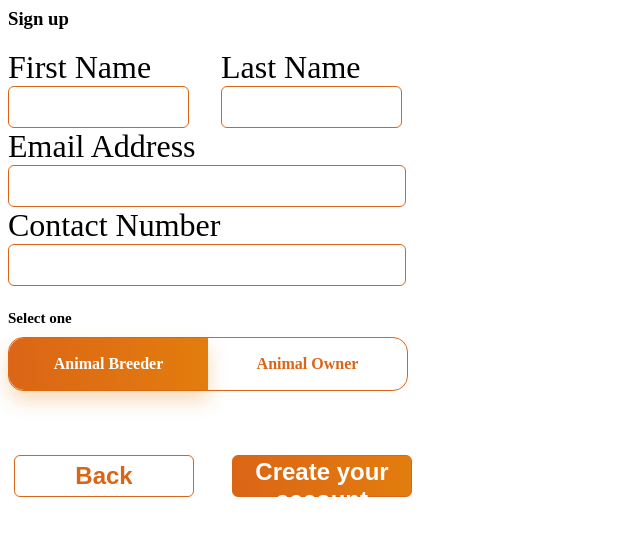
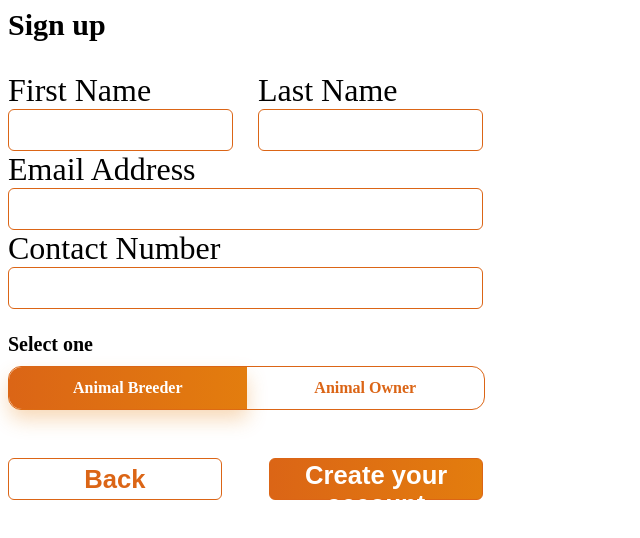
Before and after one commit to objectorientguy/horseBreederUI, a plain HTML site: page signUp.html in a window 1280 px wide. Shown: the whole page, without its empty margins (0-640 px from the left). Drawn offline with Linux system fonts and the light colour scheme.

Commit message:
Fixed alignment issues

```diff
--- a/CSS/loginResponsive.css
+++ b/CSS/loginResponsive.css
@@ -94,12 +94,11 @@
     #signInform {
         font-size: 5px;
         margin-bottom: 9%;
+        width: 400px;
     }
 
-    button,
-    input {
-        height: 32px !important;
-        width: 100%;
+    #signInform button {
+        font-size: 2.8em;
     }
 
     #forgotPass {
@@ -122,7 +121,7 @@
     }
 
     .line {
-        width: 80px;
+        width: 36%;
     }
 
     /* Sign up form */
@@ -130,25 +129,12 @@
     #signUpform {
         font-size: 6px;
         margin-left: 32px;
+        width: 400px;
     }
 
-    #firstName,
-    #lastName {
-        width: 133px !important;
-    }
-
-    #email,
-    #contactNumber {
-        width: 300px !important;
-    }
 
     #selectOne {
-        font-size: 14px;
-    }
-
-    .optionHolder {
-        height: 32px;
-        width: 298px;
+        font-size: 16px;
     }
 
     #breeder,
@@ -162,10 +148,15 @@
     }
 
     #signUpform button {
-        width: 40%;
-        margin-right: 16px;
-        margin-left: 8px;
-        font-size: 1.8em;
+        font-size: 2.3em;
+    }
+
+    #signUpform button, #signUpform input{
+        height: 42px;
+    }
+
+    .optionHolder{
+        height: 42px;
     }
 }
 
@@ -180,10 +171,16 @@
 
     #signInform {
         font-size: 10px;
+        width: 500px;
     }
 
     #brandName {
         font-size: 3.4em !important;
+    }
+
+    #signUp {
+        margin-top: 8px;
+        font-size: 30px;
     }
 
     label {
@@ -193,12 +190,6 @@
     #forgotPass {
         font-size: 1.2em;
         margin: 12px 8px;
-    }
-
-    input,
-    button {
-        font-size: 1.5em !important;
-        width: 398px !important;
     }
 
     #notRegistered {
@@ -216,7 +207,7 @@
     }
 
     .line {
-        width: 138px;
+        width: 38%;
     }
 
     .otp h6 {
@@ -224,23 +215,17 @@
     }
 
     /* Signup Form */
-    #selectOne {
-        font-size: 15px;
+
+    #signUpform {
+        width: 500px;
     }
 
-    #firstName,
-    #lastName {
-        width: 181px !important;
+    #signUpform button, #signUpform input{
+        height: 42px !important;
     }
 
-    #email,
-    #contactNumber {
-        width: 398px !important;
-    }
-
-    .optionHolder {
-        width: 398px;
-        height: 52px;
+    #selectOne {
+        font-size: 20px;
     }
 
     #breeder,
@@ -248,10 +233,16 @@
         font-size: 16px;
     }
 
-   #signUpform button {
-        width: 180px !important;
-        margin-right: 32px !important;
-        margin-left: 6px !important;
+    #signUpform button {
+       font-size: 1.6em;
+    }
+
+    .optionHolder{
+        height: 42px;
+    }
+
+    .buttonContainer {
+        margin-top: 48px;
     }
 }
 
--- a/CSS/signUp.css
+++ b/CSS/signUp.css
@@ -4,13 +4,14 @@
 }
 
 #formContainer {
-    margin-left: 88px !important;
+    margin-left: 96px !important;
 }
 
 /* Sign up form */
 
 #signUpform input {
-    height: 42px;
+    height: 52px;
+    width: 95%;
     font-size: initial;
     padding: 5px;
     background: #FFFFFF;
@@ -26,23 +27,15 @@
     margin: 21px 0px 12px 0px;
 }
 
-#email,
-#contactNumber {
-    width: 598px !important;
-}
 
-#firstName,
-#lastName {
-    margin-right: 32px;
-    width: 279px;
+#signUpform {
+    width: 600px;
 }
 
 #signUpform button {
     height: 42px;
-    width: 40%;
-    margin-right: 32px;
-    margin-left: 13px;
-    font-size: 2.4em;
+    width: 45%;
+    font-size: 2em;
     font-weight: 700;
     padding: 2px;
     border-radius: 6px;
@@ -53,6 +46,14 @@
     display: flex;
 }
 
+.lName,.fName{
+    width: 50%;
+}
+
+#firstName, #lastName{
+    width: 90% !important;
+}
+
 #selectOne {
     margin: 24px 0px 10px 0px;
     font-size: 24px;
@@ -60,19 +61,19 @@
 }
 
 .optionHolder {
-    height: 72px;
-    width: 598px;
+    height: 52px;
+    width: 95%;
     align-items: center;
     display: flex;
     justify-content: space-evenly;
     background: #FFFFFF;
-    border-radius: 15px;
+    border-radius: 13px;
     border: 1px solid #DB6516;
 }
 
 #breeder {
     background: linear-gradient(89.17deg, #DB6516 0%, #E37D0E 100%);
-    border-radius: 15px 0px 0px 15px;
+    border-radius: 13px 0px 0px 13px;
     box-shadow: 0px 10px 20px rgba(227, 125, 14, 0.3);
 }
 
@@ -81,7 +82,7 @@
     display: flex;
     align-items: center;
     justify-content: center;
-    font-size: 24px;
+    font-size: 20px;
     font-weight: 700;
     height: 100%;
     width: 50%;
@@ -100,6 +101,8 @@
 .buttonContainer {
     display: flex;
     margin-top: 64px;
+    width: 95%;
+    justify-content: space-between;
 }
 
 #backTologin {
--- a/signUp.html
+++ b/signUp.html
@@ -1,3 +1,5 @@
+<link rel="stylesheet" href="CSS/signUp.css">
+<link rel="stylesheet" href="CSS/loginResponsive.css">
 <!-- Sign up form -->
 <form action="" id="signUpform">
     <h3 id="signUp">Sign up</h3>
@@ -30,15 +32,13 @@
         <button id="createAcc">Create your account</button>
     </div>
 </form>
-<link rel="stylesheet" href="CSS/signUp.css">
-<link rel="stylesheet" href="CSS/loginResponsive.css">
 <script>
 
     var owner = document.getElementById('owner');
     var breeder = document.getElementById('breeder');
     owner.addEventListener('click', () => {
         owner.style.background = 'linear-gradient(89.17deg, #DB6516 0%, #E37D0E 100%)';
-        owner.style.borderRadius = '0px 15px 15px 0px';
+        owner.style.borderRadius = '0px 13px 13px 0px';
         owner.style.color = '#FFFFFF';
         breeder.style.background = '#FFFFFF';
         breeder.style.color = '#DB6516';
--- a/style.css
+++ b/style.css
@@ -78,7 +78,7 @@
 }
 
 label {
-    font-size: 2.4em;
+    font-size: 2.1em;
     color: rgba(105, 97, 97, 1);
     font-weight: 600;
 }
@@ -87,7 +87,6 @@
 #signUp {
     font-size: 3.6em;
     margin-top: -12px;
-    margin-bottom: 20px;
     font-weight: 700;
 }
 
@@ -119,7 +118,7 @@
     width: 100%;
     height: 52px;
     border-radius: 15px;
-    font-size: 2.4em;
+    font-size: 2em;
     padding: 3px;
     font-weight: 700;
 }
@@ -130,7 +129,7 @@
 }
 
 #forgotPass {
-    font-size: 2em;
+    font-size: 1.7em;
     margin: 13px 0px 24px 0px;
     justify-content: flex-end;
     font-weight: 600;
@@ -138,7 +137,7 @@
 
 #notRegistered {
     justify-content: start;
-    font-size: 2.4em;
+    font-size: 1.7em;
     margin: 10px 0px 32px 0px;
     font-weight: 600;
     color: #335232;
@@ -160,7 +159,7 @@
 #otpSignIn {
     color: #727272;
     font-weight: 400;
-    font-size: 20px;
+    font-size: 17px;
 }
 
 .line {
```
